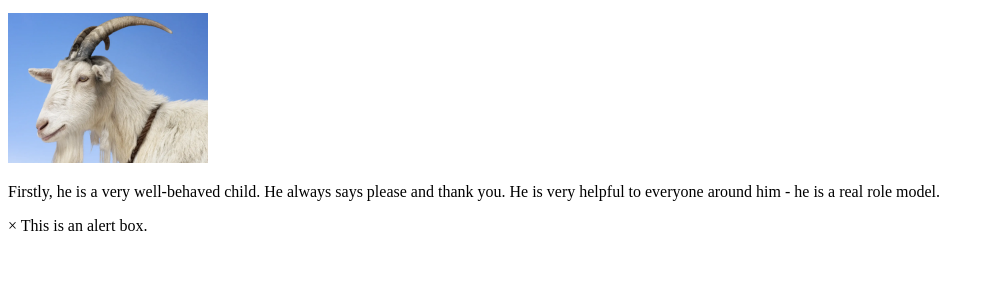
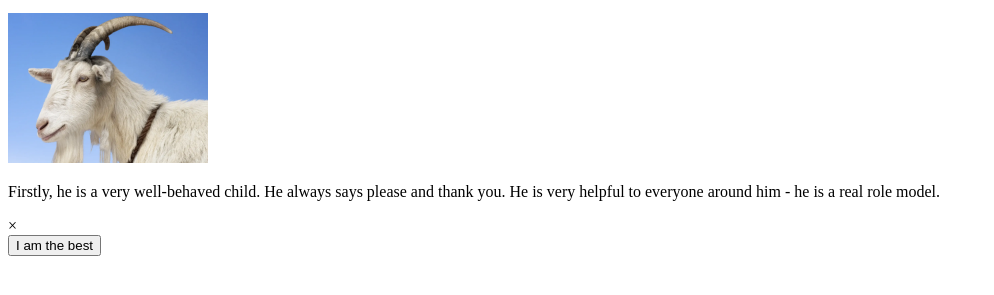
Before and after one commit to satspai/Dhruvpai, a plain HTML site: page index.html in a window 1280 px wide. Shown: the part 101-396 px from the top of the page, without its empty margins (0-994 px from the left). Drawn offline with Linux system fonts and the light colour scheme.

Commit message:
Added a new button

```diff
--- a/index.html
+++ b/index.html
@@ -7,7 +7,7 @@
         <p>Firstly, he is a very well-behaved child. He always says please and thank you. He is very helpful to everyone around him - he is a real role model.</p>
         <div class="alert">
             <span class="closebtn" onclick="this.parentElement.style.displays='none';">&times;</span>
-            This is an alert box.
         </div>
+        <button>I am the best</button>
     </body>
 </html>
```
